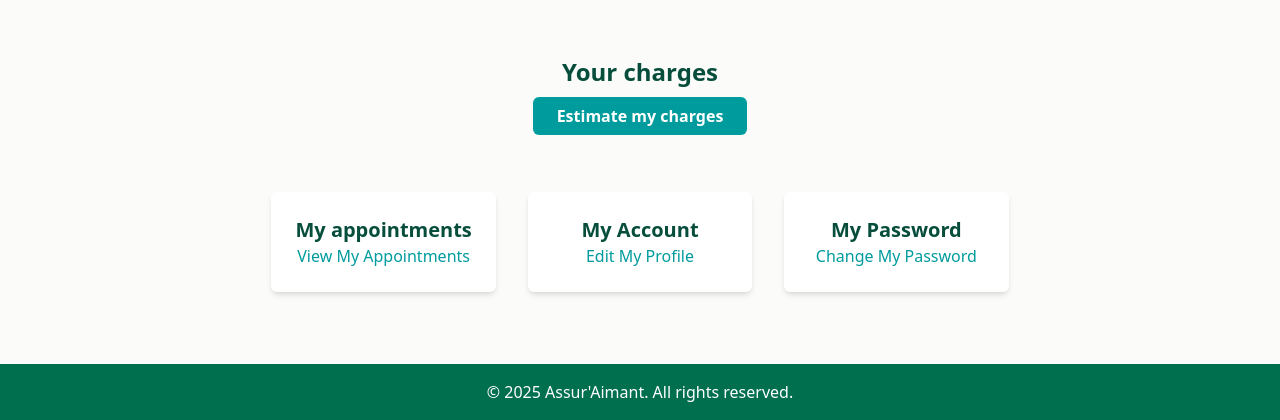
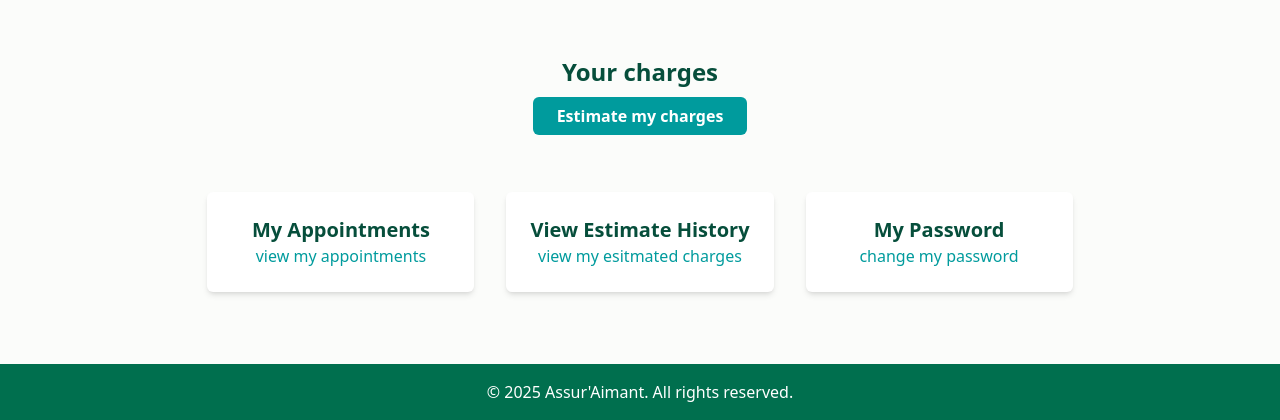
Before and after one commit to MichAdebayo/brief_django_application, a Django app: page /welcome/ in a window 1280 px wide. Shown: the part 484-904 px from the top of the page. Run offline with Django 5.2, Linux system fonts and the light colour scheme; some libraries are stand-ins or nearby versions.

Commit message:
code merge complete

```diff
--- a/brief_app/insurance_app/templates/insurance_app/home.html
+++ b/brief_app/insurance_app/templates/insurance_app/home.html
@@ -60,13 +60,13 @@
             <nav>
                 <ul class="flex space-x-6">
                     <li>
-                        <a href="{% url 'login' %}" class="text-white bg-[rgba(0,157,47,0.67)] hover:bg-[#ed1c24] px-5 py-2 font-bold transition duration-300">Log In</a>
+                        <a href="{% url 'login' %}" class="text-white bg-[#026f4e] hover:bg-[#ed1c24] px-5 py-2 font-bold transition duration-300">Log In</a>
                     </li>
                     <li>
-                        <a href="{% url 'signup' %}" class="text-white bg-[rgba(0,157,47,0.67)] hover:bg-[#ed1c24] px-5 py-2 font-bold transition duration-300">Sign Up</a>
+                        <a href="{% url 'signup' %}" class="text-white bg-[#026f4e] hover:bg-[#ed1c24] px-5 py-2 font-bold transition duration-300">Sign Up</a>
                     </li>
                     <li>
-                        <a href="{% url 'contact' %}" class="text-white bg-[rgba(0,157,47,0.67)] hover:bg-[#ed1c24] px-5 py-2  font-bold transition duration-300">Contact Us</a>
+                        <a href="{% url 'contact' %}" class="text-white bg-[#026f4e] hover:bg-[#ed1c24] px-5 py-2  font-bold transition duration-300">Contact Us</a>
                     </li>
                 </ul>
             </nav>
--- a/brief_app/insurance_app/templates/insurance_app/welcome.html
+++ b/brief_app/insurance_app/templates/insurance_app/welcome.html
@@ -38,11 +38,8 @@
         opacity: 1;
         transition: opacity 2s ease-in-out;
     }
+    </style>
 
-
-
-
-    </style>
 </head>
 
 <body class="min-h-screen flex flex-col text-whitesmoke font-sans bg-[#FBFCFA]">
@@ -82,7 +79,7 @@
                     </li>
                     <!-- Logout -->
                     <li>
-                        <a href="{% url 'join_us' %}" class="px-4 py-2 rounded-md transition
+                        <a href="{% url 'logout_user' %}" class="px-4 py-2 rounded-md transition
                             {% if request.resolver_match.url_name == 'join_us' %}
                                 bg-[#ed1c24] text-white shadow-lg
                             {% else %}
@@ -122,7 +119,7 @@
             <!-- Quick Access -->
             <div class="my-8">
                 <h3 class="text-2xl font-semibold text-emerald-900 py-4">Your charges</h3>
-                <a href="{% url 'about' %}" class="bg-[#009b9d] text-white px-6 py-2 rounded-md font-bold transition duration-300 hover:bg-[#ed1c24]">
+                <a href="{% url 'predict' %}" class="bg-[#009b9d] text-white px-6 py-2 rounded-md font-bold transition duration-300 hover:bg-[#ed1c24]">
                     Estimate my charges
                 </a>
             </div>
@@ -130,16 +127,16 @@
             <!-- Dashboard -->
             <div class="my-8 grid grid-cols-1 md:grid-cols-3 gap-8">
                 <div class="bg-white p-6 rounded-md shadow-md">
-                    <h4 class="text-xl font-bold text-emerald-900">My appointments</h4>
-                    <a href="{% url 'appointment_list_and_create' %}" class="mt-4 text-[#009b9d] hover:text-[#ed1c24]">View My Appointments</a>
+                    <h4 class="text-xl font-bold text-emerald-900">My Appointments</h4>
+                    <a href="{% url 'about' %}" class="mt-4 text-[#009b9d] hover:text-[#ed1c24]">view my appointments</a>
                 </div>
                 <div class="bg-white p-6 rounded-md shadow-md">
-                    <h4 class="text-xl font-bold text-emerald-900">My Account</h4>
-                    <a href="{% url 'profile' %}" class="mt-4 text-[#009b9d] hover:text-[#ed1c24]">Edit My Profile </a>
+                    <h4 class="text-xl font-bold text-emerald-900">View Estimate History</h4>
+                    <a href="{% url 'prediction_history' %}" class="mt-4 text-[#009b9d] hover:text-[#ed1c24]">view my esitmated charges </a>
                 </div>
                 <div class="bg-white p-6 rounded-md shadow-md">
                     <h4 class="text-xl font-bold text-emerald-900">My Password</h4>
-                    <a href="{% url 'about' %}" class="mt-4 text-[#009b9d] hover:text-[#ed1c24]">Change My Password</a>
+                    <a href="{% url 'changepassword' %}" class="mt-4 text-[#009b9d] hover:text-[#ed1c24]">change my password</a>
                 </div>
             </div>
         </main>
```
Also changed, not shown: brief_app/db.sqlite3.
